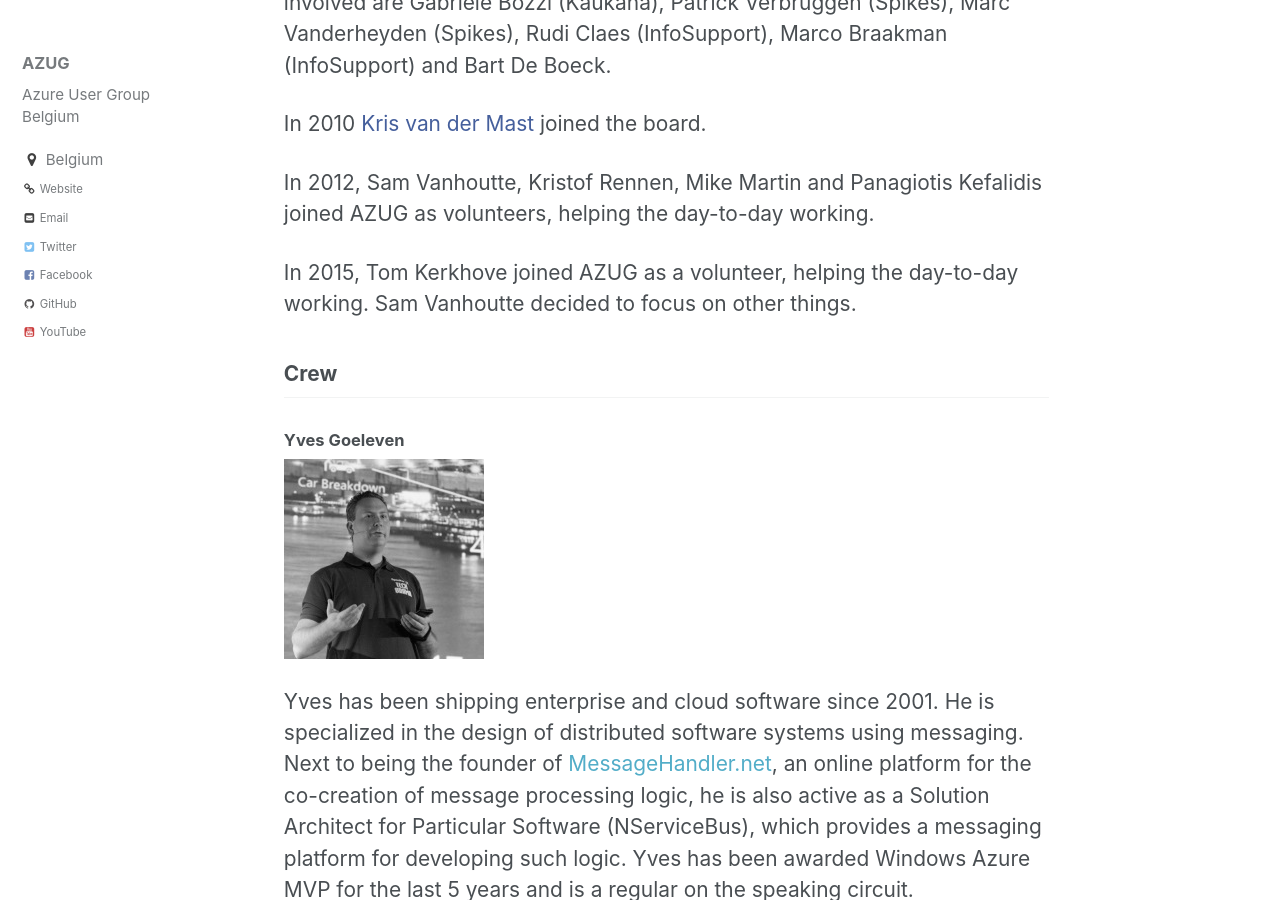
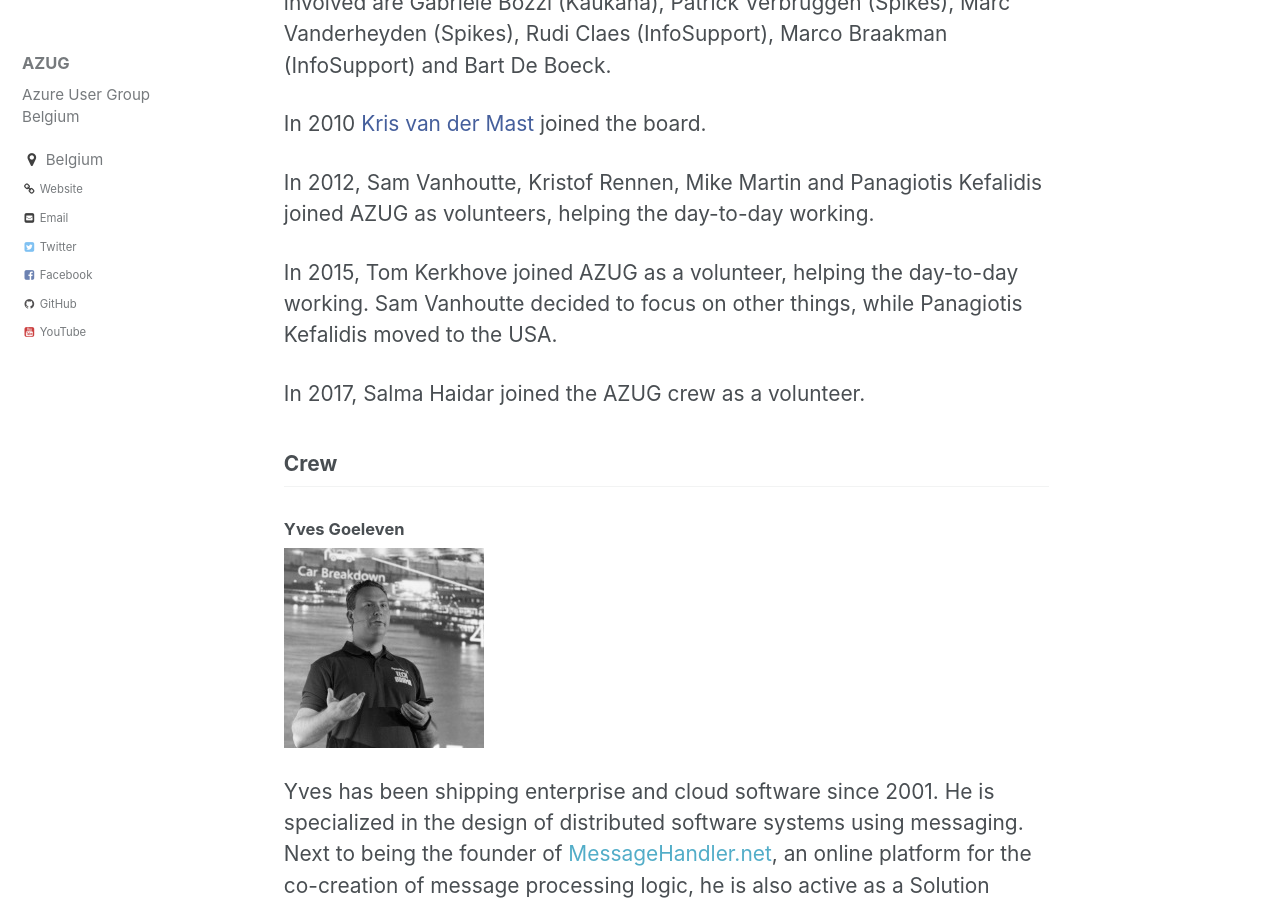
Before and after one commit to AzugBe/azugbe.github.io, a Jekyll site: the page built from _pages/about.md, in a window 1280 px wide and 900 px high, scrolled down 1276 px. Built offline with Jekyll 4.4.1, drawn with Linux system fonts in a browser that asks for light colours.

Commit message:
Update about.md

```diff
--- a/_pages/about.md
+++ b/_pages/about.md
@@ -31,8 +31,9 @@ In 2010 <a href="http://blog.krisvandermast.com/"><span style="color: #455f9c;">
 
 In 2012, Sam Vanhoutte, Kristof Rennen, Mike Martin and Panagiotis Kefalidis joined AZUG as volunteers, helping the day-to-day working.
 
-In 2015, Tom Kerkhove joined AZUG as a&nbsp;volunteer, helping the day-to-day working. Sam Vanhoutte decided to focus on other things.
+In 2015, Tom Kerkhove joined AZUG as a volunteer, helping the day-to-day working. Sam Vanhoutte decided to focus on other things, while Panagiotis Kefalidis moved to the USA.
 
+In 2017, Salma Haidar joined the AZUG crew as a volunteer.
 
 ## Crew
 
```
